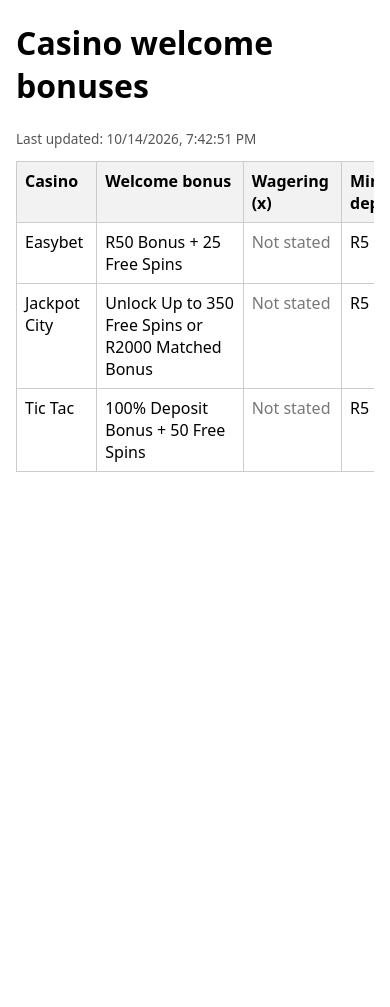
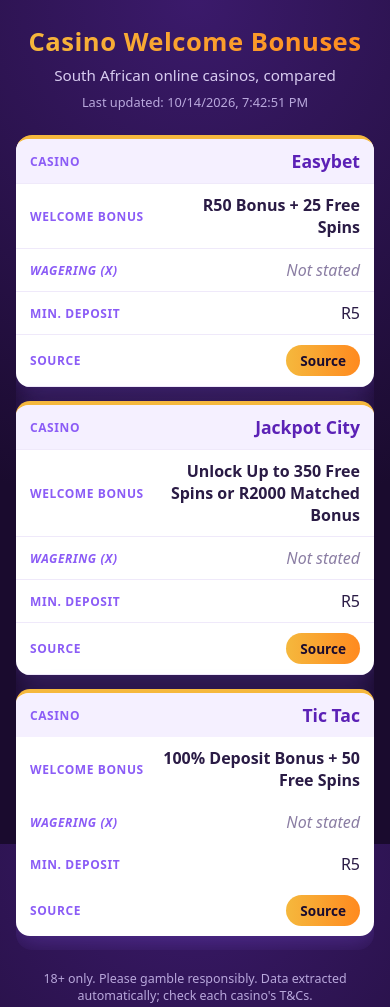
Before and after one commit to SergeL6/casino-scraper, a plain HTML site: page index.html in a window 390 px wide. Shown: the top 1007 px of the page. Before the commit the page ends 844 px from the top, so only its background shows below. Drawn offline with Linux system fonts and the light colour scheme.

Commit message:
Update page styling

```diff
--- a/index.html
+++ b/index.html
@@ -5,19 +5,120 @@
   <meta name="viewport" content="width=device-width, initial-scale=1">
   <title>Casino Bonuses</title>
   <style>
-    body { font-family: system-ui, sans-serif; margin: 16px; }
-    .wrap { overflow-x: auto; }
-    table { border-collapse: collapse; width: 100%; min-width: 480px; }
-    th, td { border: 1px solid #ccc; padding: 8px; text-align: left; vertical-align: top; }
-    th { background: #f2f2f2; }
-    .muted { color: #777; }
-    #updated { font-size: 0.85em; color: #555; }
+    :root {
+      --purple-dark: #1a0b2e;
+      --purple: #5b21b6;
+      --purple-light: #8b5cf6;
+      --gold: #f5b83d;
+      --orange: #ff8a1f;
+      --white: #ffffff;
+      --text: #2a1b45;
+      --muted: #8a7da3;
+    }
+    * { box-sizing: border-box; }
+    body {
+      margin: 0;
+      min-height: 100vh;
+      font-family: system-ui, -apple-system, "Segoe UI", sans-serif;
+      color: var(--text);
+      background: radial-gradient(circle at top, #3b1a6b 0%, var(--purple-dark) 60%);
+      background-attachment: fixed;
+    }
+    .container { max-width: 960px; margin: 0 auto; padding: 24px 16px 40px; }
+    header { text-align: center; color: var(--white); margin-bottom: 24px; }
+    h1 {
+      margin: 0 0 6px;
+      font-size: clamp(1.6rem, 5vw, 2.4rem);
+      letter-spacing: 0.5px;
+      background: linear-gradient(90deg, var(--gold), var(--orange));
+      -webkit-background-clip: text;
+      background-clip: text;
+      color: transparent;
+    }
+    .subtitle { margin: 0; color: #d8ccf0; font-size: 0.95rem; }
+    #updated { margin-top: 8px; font-size: 0.8rem; color: #b9a8dc; }
+
+    .card {
+      background: var(--white);
+      border-radius: 16px;
+      overflow: hidden;
+      box-shadow: 0 10px 40px rgba(139, 92, 246, 0.35);
+      border-top: 4px solid var(--gold);
+    }
+    table { width: 100%; border-collapse: collapse; }
+    th {
+      background: linear-gradient(90deg, var(--purple), var(--purple-light));
+      color: var(--white);
+      text-align: left;
+      padding: 14px 16px;
+      font-size: 0.8rem;
+      text-transform: uppercase;
+      letter-spacing: 0.8px;
+    }
+    td { padding: 14px 16px; border-bottom: 1px solid #efe9fa; vertical-align: middle; }
+    tbody tr:last-child td { border-bottom: none; }
+    tbody tr:hover { background: #faf7ff; }
+    td.casino { font-weight: 700; color: var(--purple); font-size: 1.05rem; }
+    td.bonus { font-weight: 600; }
+    td.muted { color: var(--muted); font-style: italic; }
+    a.source {
+      display: inline-block;
+      padding: 6px 14px;
+      border-radius: 999px;
+      background: linear-gradient(90deg, var(--gold), var(--orange));
+      color: var(--purple-dark);
+      font-weight: 700;
+      font-size: 0.85rem;
+      text-decoration: none;
+    }
+    a.source:hover { filter: brightness(1.08); }
+
+    footer { margin-top: 20px; text-align: center; color: #b9a8dc; font-size: 0.78rem; }
+    #error { color: #ffd9a0; text-align: center; margin-top: 12px; }
+
+    @media (max-width: 640px) {
+      table, tbody, tr, td { display: block; width: 100%; }
+      thead { display: none; }
+      .card { background: transparent; box-shadow: none; border-top: none; }
+      tbody tr {
+        background: var(--white);
+        border-radius: 14px;
+        margin-bottom: 14px;
+        overflow: hidden;
+        border-top: 4px solid var(--gold);
+        box-shadow: 0 6px 24px rgba(139, 92, 246, 0.3);
+      }
+      td {
+        display: flex;
+        justify-content: space-between;
+        align-items: center;
+        gap: 16px;
+        text-align: right;
+        padding: 10px 14px;
+      }
+      td::before {
+        content: attr(data-label);
+        font-weight: 700;
+        font-size: 0.75rem;
+        text-transform: uppercase;
+        letter-spacing: 0.6px;
+        color: var(--purple-light);
+        text-align: left;
+        flex-shrink: 0;
+      }
+      td.casino { background: #f5f0ff; font-size: 1.1rem; }
+    }
   </style>
 </head>
 <body>
-  <h1>Casino welcome bonuses</h1>
+  <div class="container">
+    <header>
+      <h1>Casino Welcome Bonuses</h1>
+      <p class="subtitle">South African online casinos, compared</p>
       <p id="updated"></p>
-  <div class="wrap">
+    </header>
+
+    <div class="card">
       <table>
         <thead>
           <tr>
@@ -31,18 +132,23 @@
         <tbody id="rows"></tbody>
       </table>
     </div>
+    <p id="error"></p>
+
+    <footer>18+ only. Please gamble responsibly. Data extracted automatically; check each casino's T&amp;Cs.</footer>
+  </div>
 
   <script>
-    function cell(tr, value, fallback) {
+    function cell(tr, value, fallback, label, cls) {
       const td = document.createElement("td");
+      td.dataset.label = label;
       if (value === null || value === undefined) {
         td.textContent = fallback;
         td.className = "muted";
       } else {
         td.textContent = value;
+        if (cls) td.className = cls;
       }
       tr.appendChild(td);
-      return td;
     }
 
     fetch("data.json")
@@ -53,13 +159,17 @@
         const tbody = document.getElementById("rows");
         data.casinos.forEach(c => {
           const tr = document.createElement("tr");
-          cell(tr, c.casino, "-");
-          cell(tr, c.welcome_bonus, "-");
-          cell(tr, c.wagering_multiplier, "Not stated");
-          cell(tr, c.min_deposit, "Not stated");
+          cell(tr, c.casino, "-", "Casino", "casino");
+          cell(tr, c.welcome_bonus, "-", "Welcome bonus", "bonus");
+          cell(tr, c.wagering_multiplier, "Not stated", "Wagering (x)");
+          cell(tr, c.min_deposit, "Not stated", "Min. deposit");
           const td = document.createElement("td");
+          td.dataset.label = "Source";
           const a = document.createElement("a");
+          a.className = "source";
           a.href = c.source_url;
+          a.target = "_blank";
+          a.rel = "noopener";
           a.textContent = "Source";
           td.appendChild(a);
           tr.appendChild(td);
@@ -67,7 +177,7 @@
         });
       })
       .catch(() => {
-        document.getElementById("updated").textContent = "Could not load data.json";
+        document.getElementById("error").textContent = "Could not load data.json";
       });
   </script>
 </body>
```
Lines whose indentation alone changed are shown as unchanged.
